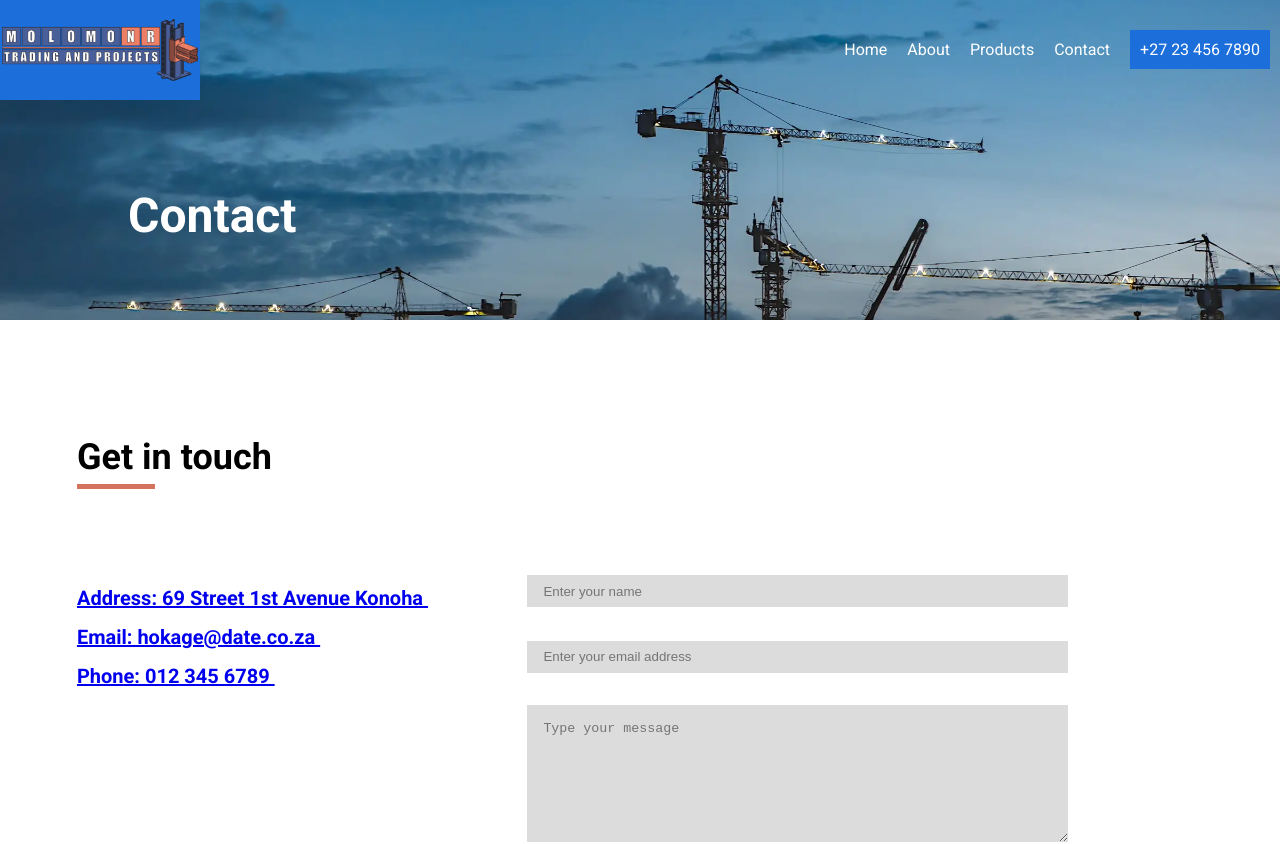
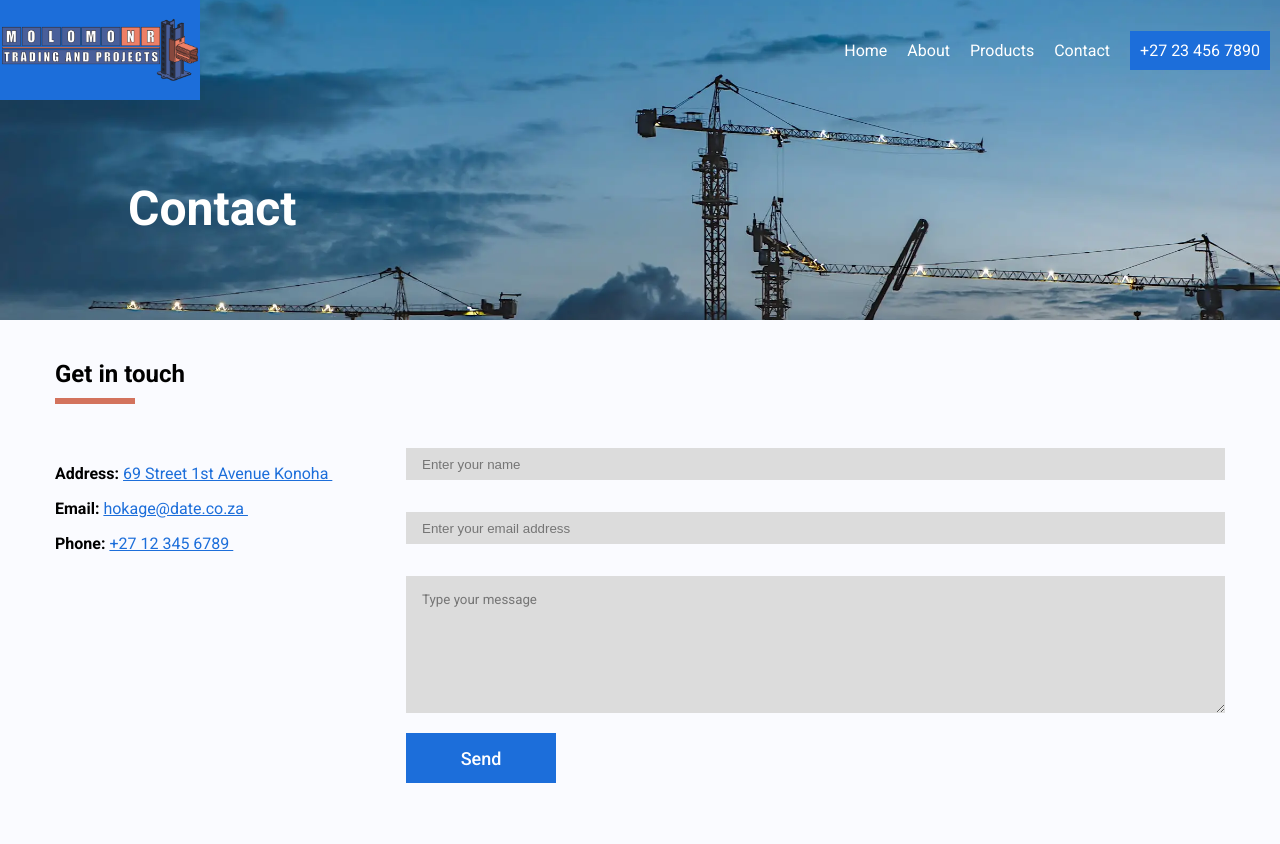
Before and after one commit to Bekithemba-Mdluli/molomo, a React (Create React App) app: page /contact in a window 1280 px wide. Shown: the top 844 px of the page. After the commit the page ends 813 px from the top, so only its background shows below. Built offline with nearby package versions, Linux system fonts and the light colour scheme.

Commit message:
Adjusted Contact

```diff
--- a/src/components/ContactForm.js
+++ b/src/components/ContactForm.js
@@ -2,36 +2,44 @@ import "../components/ContactFormStyles.css";
 
 function ContactForm() {
   return (
-    <>
-      <section class="services">
+    <section class="contact">
       <div class="container">
-          <div class="row">
         <div className="pageName">
-              <h1> Get in touch </h1>
-            </div>
+          <h2> Get in touch </h2>
+          <span className="ruler"></span>
         </div>
 
         <div className="form-container">
           <div className="location">
-              <a href="/">Address: 69 Street 1st Avenue Konoha&nbsp;</a>
-              <a href="/">Email: hokage@date.co.za&nbsp;</a>
-              <a href="/">Phone: 012 345 6789&nbsp;</a>
+            <p>
+              Address:{" "}
+              <a href="https://www.google.co.za/maps/place/Krost+Shelving+PTY+Ltd+JHB/@-26.2625734,28.1948994,15.89z/data=!4m5!3m4!1s0x1e951a0f82682dcd:0x65b794f2fa6e714b!8m2!3d-26.2597689!4d28.1952563">
+                69 Street 1st Avenue Konoha&nbsp;
+              </a>
+            </p>
+            <p>
+              Email:{" "}
+              <a href="mailto: hokage@date.co.za">hokage@date.co.za&nbsp;</a>
+            </p>
+
+            <p>
+              Phone: <a href="tel:0123456799">+27 12 345 6789&nbsp;</a>
+            </p>
           </div>
 
-            <div className="contactForm">
-              <form>
+          <form className="contactForm">
             <input placeholder="Enter your name" />
             <input placeholder="Enter your email address" />
             <textarea placeholder="Type your message" rows="7"></textarea>
-                <button type="button" className="btn">
+            <div className="btn-container">
+              <button type="submit" className="btn">
                 Send
               </button>
+            </div>
           </form>
         </div>
       </div>
-        </div>
     </section>
-    </>
   );
 }
 
--- a/src/components/ContactFormStyles.css
+++ b/src/components/ContactFormStyles.css
@@ -1,121 +1,113 @@
-
- body{
-  background-color: #FFF;
-  font-family: 'Roboto';
-  line-height: 1.5;
-}
-
-.container{
+.container {
   max-width: 1170px;
   margin: auto;
 }
 
-.row{
-  width: 100%;
-  height: 100%;
-  background-color: #FFF;
-  display: flex;
-  justify-content: space-around;
-  flex-direction: column;
-  flex-flow: wrap;
-  flex-wrap: wrap;
-}
-
-.pageName{
-  flex:0 0 100%;
-  max-width: 100%;
+.pageName {
   margin-bottom: 60px;
 }
 
-.services .pageName h1{
-  position: relative;
-  display: inline-block;
-  text-align: start;
-  font-size: 36px;
-  color:#000000;
+.pageName h2 {
+  margin: 0;
+  margin-bottom: 10px;
 }
 
-.services .pageName h1::before{
-  content: "";
-  position: absolute;
-  display: block;
-  height: 5px;
-  width: 40%;
-  background-color: #D3735D;
-  bottom: -5px;
+.contact {
+  /* min-height: 55vh; */
+  /* display: flex;
+  justify-content: space-between;
+  flex-direction: column; */
+  margin-bottom: 30px;
+  margin-top: 40px;
+  margin-inline: 30px;
 }
 
-.services{
-  min-height: 55vh;
+.location {
+  /* width: 40%; */
+  /* font-size: 24px; */
+  /* font-size: 20px; */
+  font-weight: 600;
+  box-sizing: border-box;
+  margin-bottom: 30px;
+}
+
+.location a {
+  color: var(--blue);
+  font-weight: 400;
+}
+
+.contactForm {
+  /* width: 60%; */
+  font-size: 20px;
+  font-weight: 600;
   display: flex;
-  justify-content: center;
+  flex-direction: column;
+  /* justify-content: end; */
+  /* margin-bottom: 10px; */
 }
 
 .form-container {
-  width: 100%;
-  height: 100%;
-  background-color: #FFFFFF;
+  /* width: 100%;
+  height: 100%; */
+  /* background-color: #ffffff; */
   display: flex;
-  justify-content: space-around;
+  justify-content: space-between;
   flex-direction: column;
-  flex-flow: wrap;
-}
-
-.location{
-  width: 40%;
-  font-size: 24px;
-  font-size: 20px;
-  font-weight: 600;
-  box-sizing: border-box;
-}
-
-a{
-  justify-content: start;
-  margin-top: 2%;
-}
-
-.contactForm{
-  width: 60%;
-  height: 100%;
-  font-size: 24px;
-  font-size: 20px;
-  font-weight: 600;
-  border-radius: 5px;
-  box-sizing: border-box;
-}
-
-.form-container a {
-  text-align: start;
-  display: flex;
-  flex-direction: column;
-  width: 100%;
+  /* flex-flow: wrap; */
+  /* background-color: green; */
 }
 
 .form-container input {
   height: 2rem;
-  width: 80%;
+  /* width: 80%; */
   padding: 0 1rem;
   margin-bottom: 2rem;
-  background: #DCDCDC;
+  background: #dcdcdc;
   border: none;
 }
 
 .form-container textarea {
   padding: 1rem;
-  width: 80%;
-  background: #DCDCDC;
+  /* width: 80%; */
+  background: #dcdcdc;
   border: none;
+  font-family: "Roboto";
 }
 
-.btn{
+.btn-container {
+  display: flex;
+  justify-content: center;
+}
+
+.btn {
   border: none;
   width: 150px;
   height: 50px;
   color: #fff;
-  font-weight: 600;
-  font-size: 25px;
-  font-family: 'Roboto';
-  background: #1C6EDA;
-  margin: 5%;
-  margin-left: 0%;
+  font-weight: 500;
+  font-size: 18px;
+  font-family: "Roboto";
+  background: var(--blue);
+  /* margin: 5%; */
+  margin-top: 20px;
+  /* text-align: center; */
+  justify-content: center;
 }
+
+@media (min-width: 641px) {
+  .form-container {
+    flex-direction: row;
+  }
+
+  .location {
+    width: 30%;
+  }
+
+  .contactForm {
+    width: 70%;
+  }
+
+  .btn-container {
+    justify-content: unset;
+  }
+}
```
Lines whose indentation alone changed are shown as unchanged.
